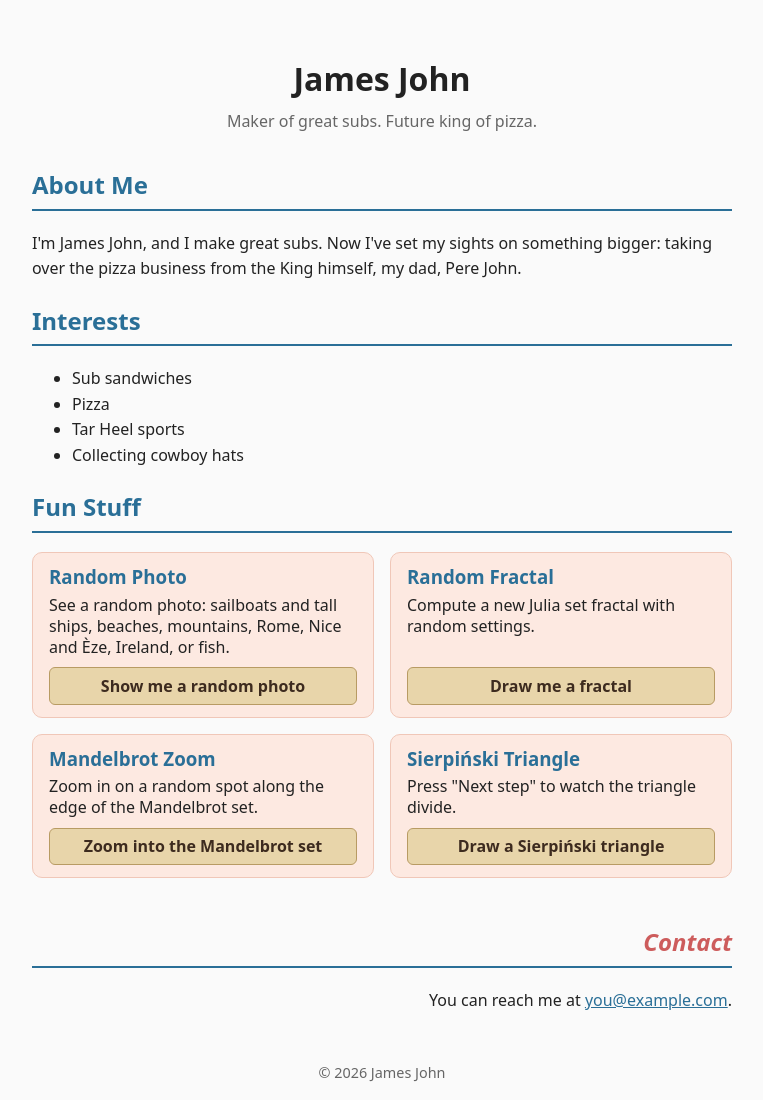
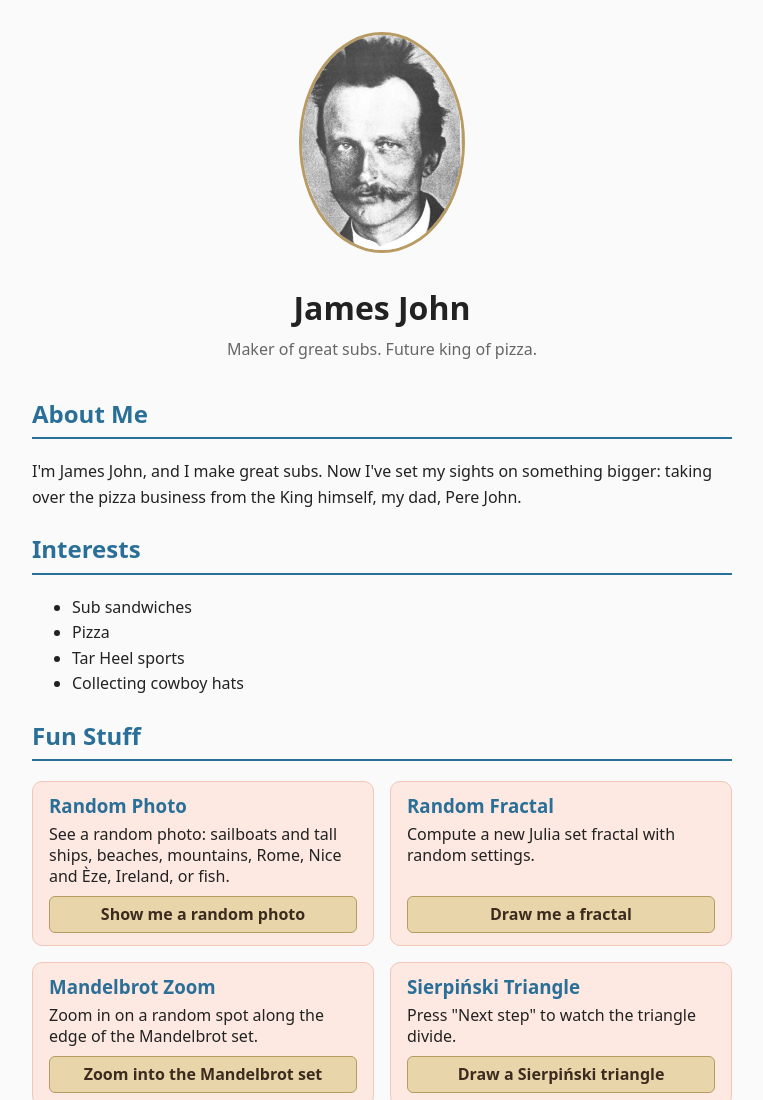
Before and after one commit to pdstotts/my-first-site, a plain HTML site: page index.html in a window 1280 px wide. Shown: the top 1100 px of the page, without its empty margins (258-1021 px from the left). Drawn offline with Linux system fonts and the light colour scheme.

Commit message:
Add profile photo (1901 Max Planck portrait) in an oval frame
The "bombed by life" look: a public-domain 1901 photograph of Max
Planck as the header photo, cropped from the top into an oval so both
the wild hair and the mustache show. Credited in images/CREDITS.md.
The image removes itself if the file is missing.

Co-Authored-By: Claude Opus 5.5 <noreply@anthropic.com>

```diff
--- a/css/style.css
+++ b/css/style.css
@@ -38,10 +38,12 @@ header {
 }
 
 .profile-photo {
-  width: 150px;
-  height: 150px;
-  border-radius: 50%; /* makes the image a circle */
+  width: 160px;
+  height: 215px;
+  border-radius: 50%; /* on a taller-than-wide image, this makes an oval portrait frame */
   object-fit: cover;
+  object-position: center top; /* crop from the top, so the hair isn't cut off */
+  border: 3px solid var(--button-border-color);
 }
 
 h1 {
--- a/index.html
+++ b/index.html
@@ -10,9 +10,10 @@
 <body>
 
   <header>
-    <!-- To add a photo: put a file such as me.jpg in the images/ folder,
-         then remove the comment markers around the line below. -->
-    <!-- <img src="images/me.jpg" alt="Photo of me" class="profile-photo"> -->
+    <!-- Profile photo: images/me.jpg. If the file is missing,
+         onerror removes the image so no broken-picture icon shows. -->
+    <img src="images/me.jpg" alt="Me, looking thoroughly bombed by life (actually a 1901 photo of physicist Max Planck)" class="profile-photo"
+         onerror="this.remove()">
     <h1>James John</h1>
     <p class="tagline">Maker of great subs. Future king of pizza.</p>
   </header>
```
Also changed, not shown: images/me.jpg (added), 2 other files.
